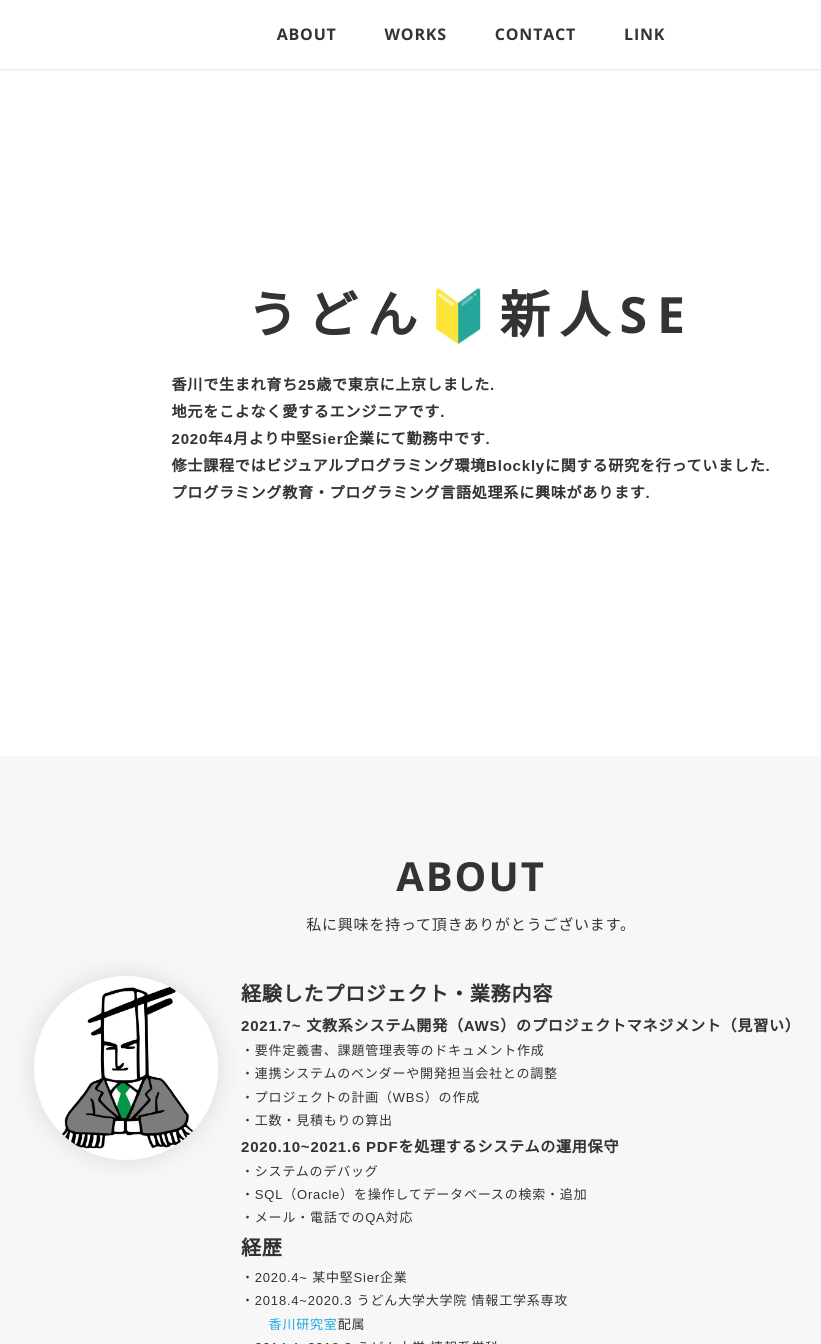
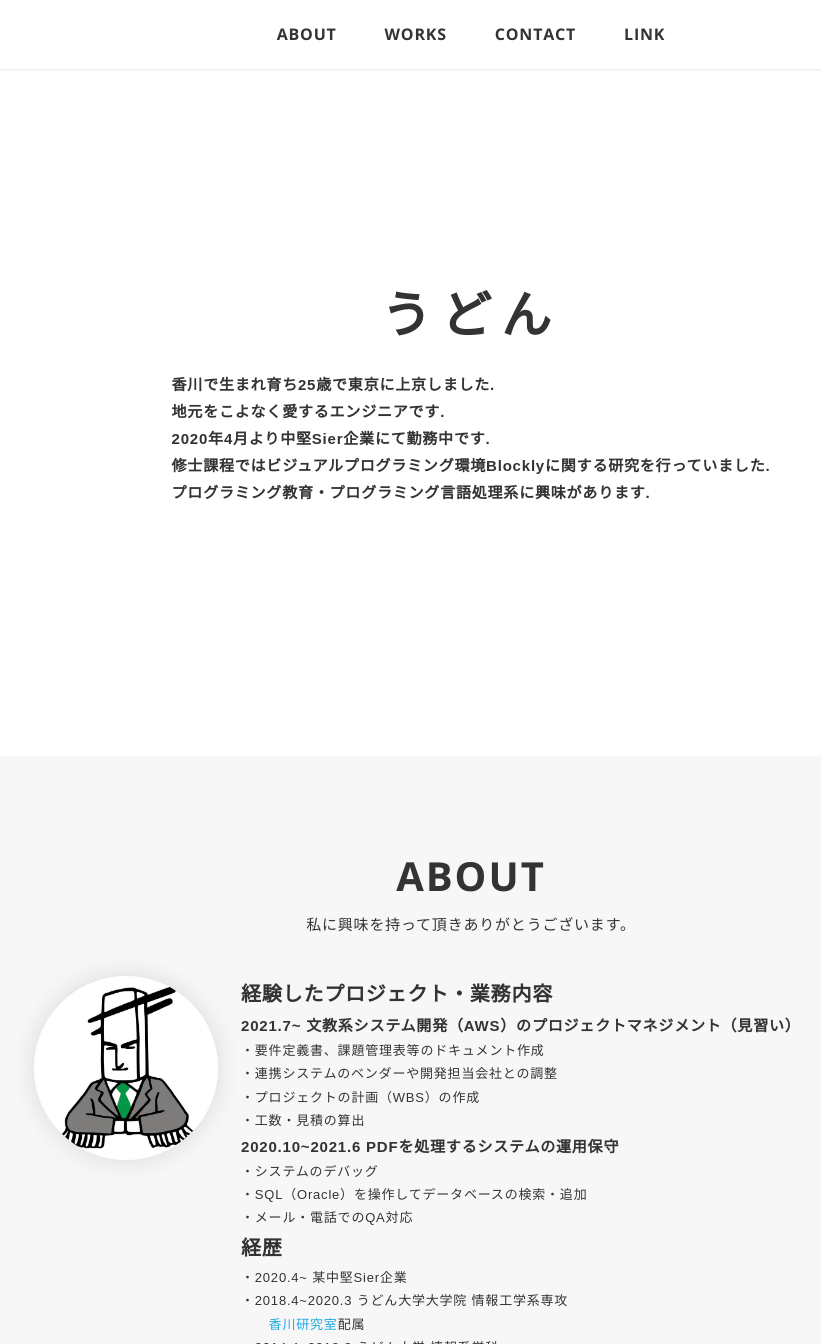
Before and after one commit to riest817/riest817.github.io, a plain HTML site: page index.html in a window 1280 px wide. Shown: the top 1344 px of the page, without its empty margins (169-990 px from the left). Drawn offline with nearby package versions, Linux system fonts and the light colour scheme; some packages are replaced by stand-ins of ours; a script that the page names is missing.

Commit message:
微調整

```diff
--- a/index.html
+++ b/index.html
@@ -45,7 +45,7 @@
       <div class="inner">
         <h1 class="logo">
           <!--div class="logo-title">佐野 裕也 / YUYA SANO</!--div-->
-          <div class="logo-title">うどん🔰新人SE</div>
+          <div class="logo-title">うどん</div>
           <br>
           <div class="logo-desc">
             <p>香川で生まれ育ち25歳で東京に上京しました.</p>
@@ -80,7 +80,7 @@
                   <li>・要件定義書、課題管理表等のドキュメント作成</li>
                   <li>・連携システムのベンダーや開発担当会社との調整</li>
                   <li>・プロジェクトの計画（WBS）の作成</li>
-                  <li>・工数・見積もりの算出</li>
+                  <li>・工数・見積の算出</li>
                 </ui>
                 <h5>2020.10~2021.6 PDFを処理するシステムの運用保守</h5>
                 <ui>
```
